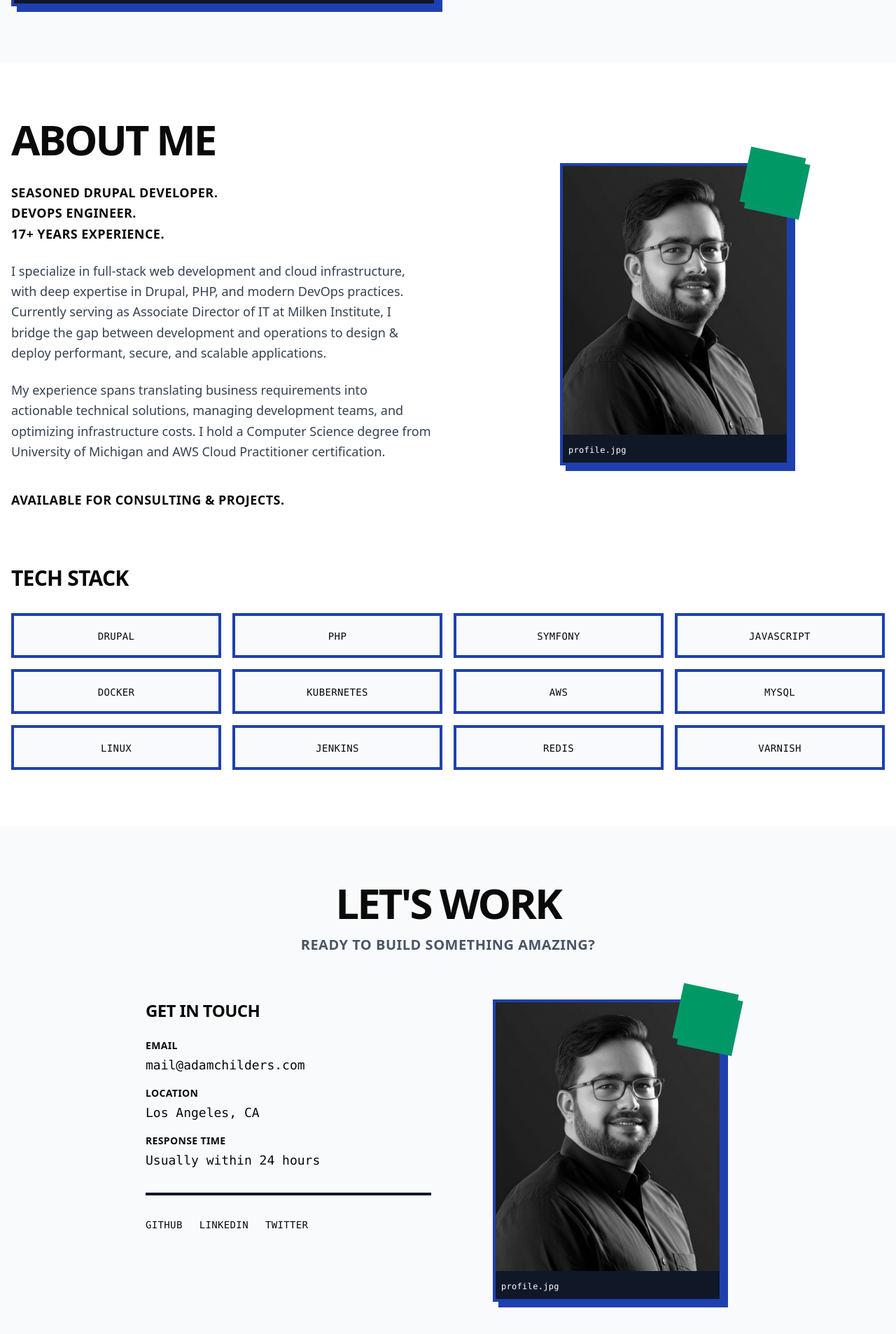
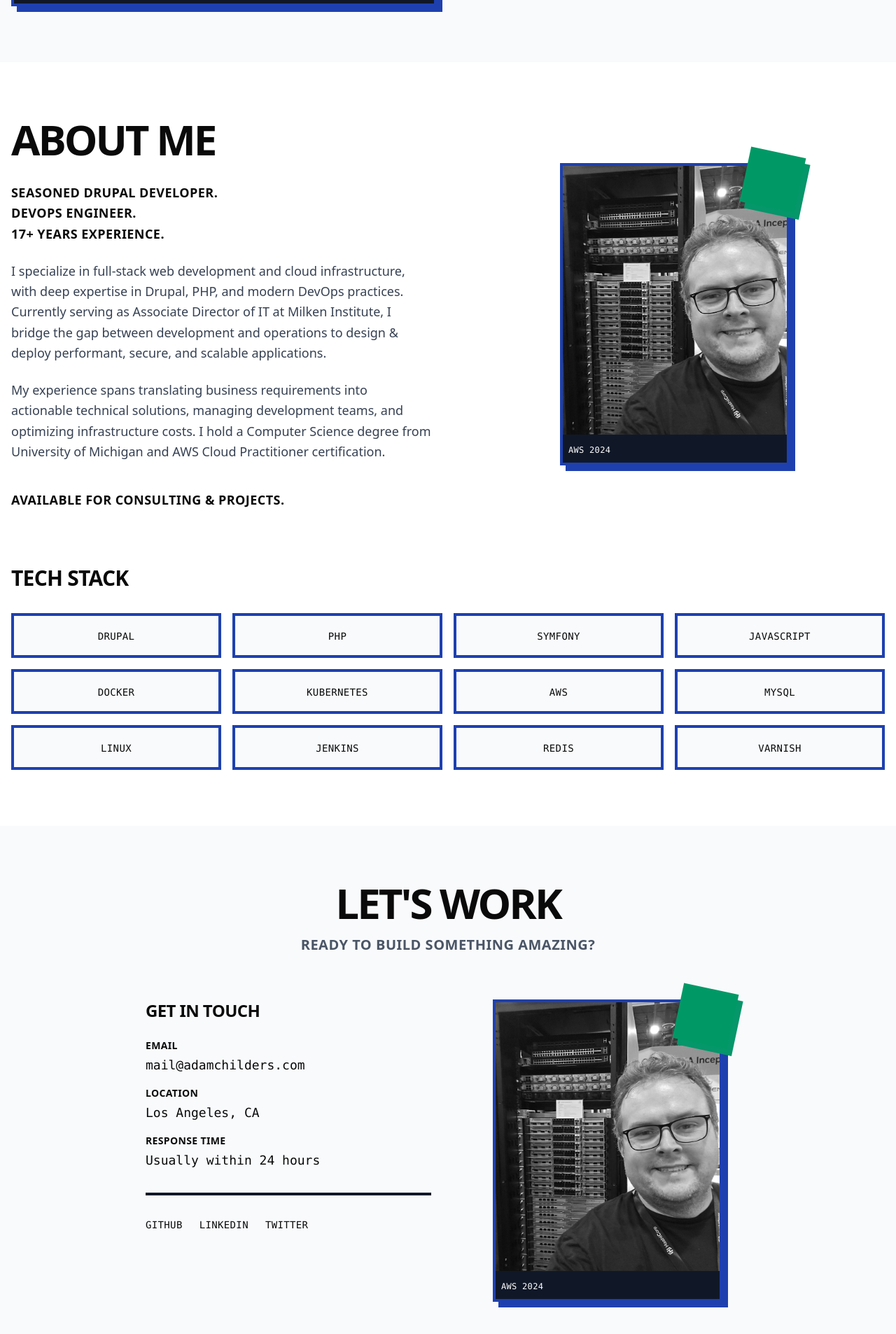
Before and after one commit to adamchilders/personal-portfolio, a Next.js app: page / in a window 1280 px wide. Shown: the part 2055-3961 px from the top of the page at 70% size. Built offline with nearby package versions, Linux system fonts and the light colour scheme.

Commit message:
Replace developer portrait image with JPEG
Switched profile image from PNG to JPEG in both About and Contact components. Updated image references and label text to 'AWS 2024'. Removed the old PNG file and added the new JPEG file.

```diff
--- a/components/about.tsx
+++ b/components/about.tsx
@@ -38,12 +38,12 @@ export function About() {
             <div className="relative">
               <div className="bg-white brutalist-border brutalist-shadow">
                 <img
-                  src="/professional-developer-portrait.png"
+                  src="/professional-developer-portrait.jpg"
                   alt="Adam Childers"
                   className="w-80 h-96 object-cover grayscale"
                 />
                 <div className="p-2 bg-gray-900 text-white">
-                  <span className="font-mono text-xs tracking-wide">profile.jpg</span>
+                  <span className="font-mono text-xs tracking-wide">AWS 2024</span>
                 </div>
               </div>
 
--- a/components/contact.tsx
+++ b/components/contact.tsx
@@ -73,12 +73,12 @@ export function Contact() {
             <div className="relative">
               <div className="bg-white brutalist-border brutalist-shadow">
                 <img
-                  src="/professional-developer-portrait.png"
+                  src="/professional-developer-portrait.jpg"
                   alt="Adam Childers"
                   className="w-80 h-96 object-cover grayscale"
                 />
                 <div className="p-2 bg-gray-900 text-white">
-                  <span className="font-mono text-xs tracking-wide">profile.jpg</span>
+                  <span className="font-mono text-xs tracking-wide">AWS 2024</span>
                 </div>
               </div>
 
```
Also changed, not shown: public/professional-developer-portrait.jpg (added), public/professional-developer-portrait.png (deleted).
